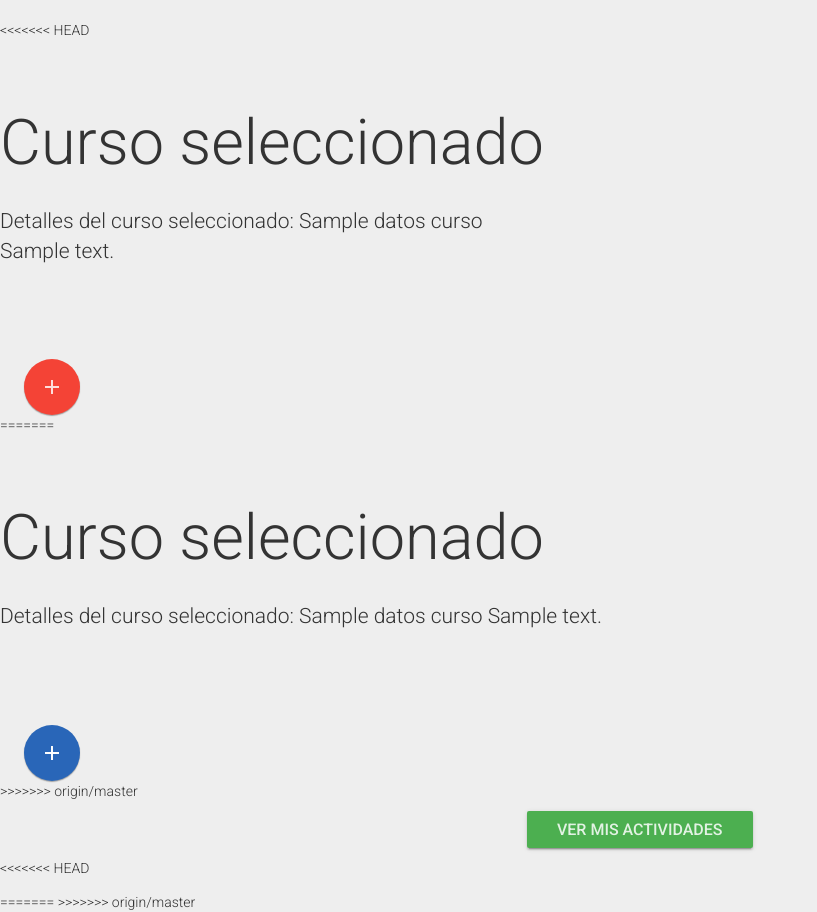
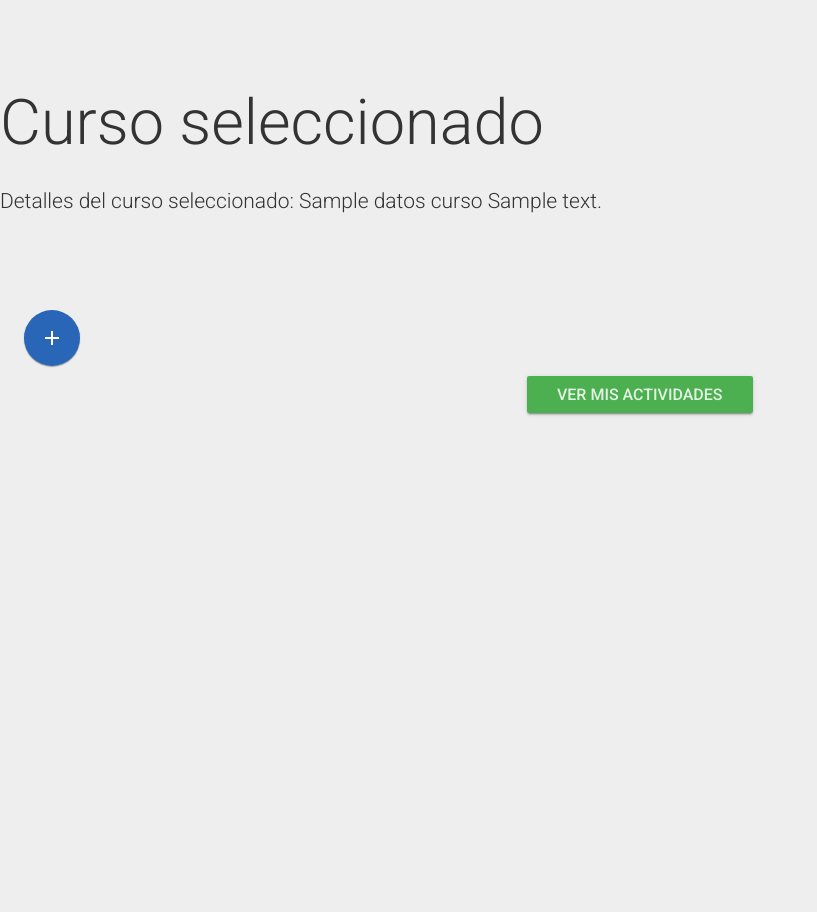
Before and after one commit to BunchDev/Creaver, a Laravel app: template PEducativa/resources/views/profesor/irCurso.blade.php in a window 1280 px wide. Shown: the part 60-972 px from the top of the page, without its empty margins (0-817 px from the left). After the commit the page ends 476 px from the top, so only its background shows below. Run offline with Laravel 8, Linux system fonts and the light colour scheme; the template is opened without the code that fills it: most values are stand-ins (such as "Sample title", 1, 10 or a date in 2020); settings files or empty folders that the repository lacks are supplied; some libraries are stand-ins or nearby versions.

Commit message:
fix vista curso aprobado

```diff
--- a/PEducativa/resources/views/profesor/irCurso.blade.php
+++ b/PEducativa/resources/views/profesor/irCurso.blade.php
@@ -7,18 +7,7 @@
 
 
 @section('content')
-<<<<<<< HEAD
-	<div class="jumbotron jumbotron-fluid">
-		<h1 class="display-3">Curso seleccionado</h1>
-		<br>
-		<p class="lead"> Detalles del curso seleccionado:
-		{{$DatosCurso->Nombre}}<br>
-		{{$DatosCurso->Descripcion}}
-	</div>
 
-	&nbsp;&nbsp;&nbsp;&nbsp;&nbsp;&nbsp;&nbsp;<a href="javascript:mostrarFormAgregarActividad()" class="btn btn-danger btn-fab" ><i class="material-icons">add</i></a>
-	<br>
-=======
 <div class="se-pre-con-irCurso"></div>
 <div class="jumbotron jumbotron-fluid">
 <h1 class="display-3">Curso seleccionado</h1>
@@ -32,7 +21,6 @@
 
 &nbsp;&nbsp;&nbsp;&nbsp;&nbsp;&nbsp;&nbsp;<a href="javascript:mostrarFormAgregarActividad()" class="btn  btn-fab" id="addAct" ><i class="material-icons">add</i></a>
 <br>
->>>>>>> origin/master
 
 	{!! Form:: open(['url' => '#','role' => 'form','class' => 'form-horizontal'])   !!}
 	<div id="tablaActividades">
@@ -47,9 +35,7 @@
 		</div>
 	</div>
 
-<<<<<<< HEAD
-	{!! Form:: close() !!}
-=======
+
 {!! Form:: close() !!}
 
 
@@ -123,6 +109,4 @@
 
 
 
-
->>>>>>> origin/master
 @endsection
```
